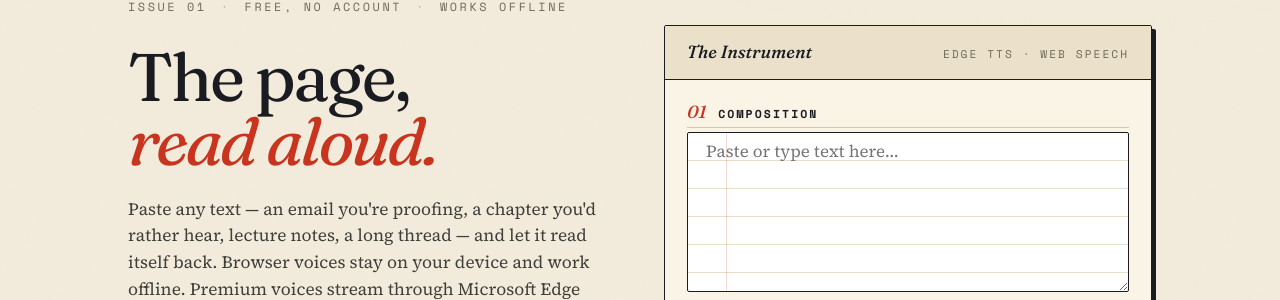
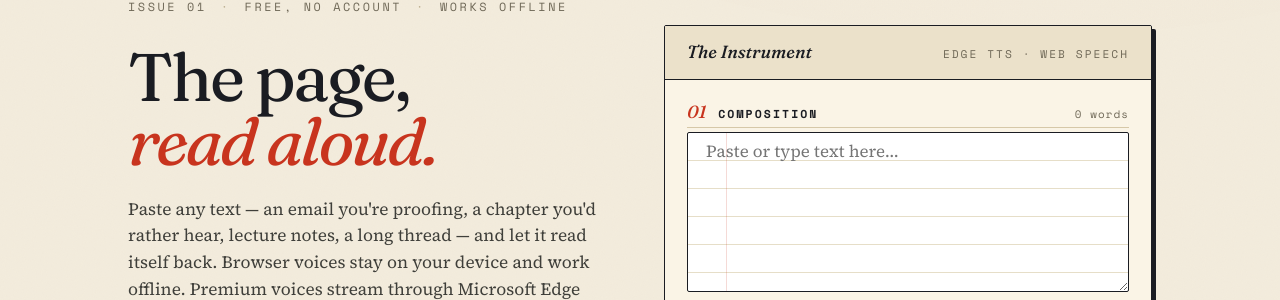
Before and after one commit to ndaly111/read-aloud, a Jekyll site: the page index.html, which Jekyll copies as it is, in a window 1280 px wide. Shown: the part 216-516 px from the top of the page. Built offline with Jekyll 4.4.1, drawn with Linux system fonts in a browser that asks for light colours.

Commit message:
Add live word counter to the Composition panel
Counts words in the TTS text input and displays in the "01 Composition"
header, updating on every keystroke.

```diff
--- a/index.html
+++ b/index.html
@@ -71,7 +71,7 @@
 
         <div class="tool-grid">
           <div class="tool-input">
-            <h3 class="section-label"><span class="section-num">01</span> Composition</h3>
+            <h3 class="section-label"><span class="section-num">01</span> Composition <span class="word-count" id="wordcount" aria-live="polite">0 words</span></h3>
             <textarea id="txt" placeholder="Paste or type text here…"></textarea>
             <div id="disp" aria-live="polite"></div>
           </div>
--- a/readaloud.js
+++ b/readaloud.js
@@ -74,6 +74,14 @@ const stopBtn = $('stop');
 const disp = $('disp');
 const statusEl = $('status');
 const errorEl = $('error');
+const wordCount = $('wordcount');
+
+function updateWordCount() {
+  if (!wordCount || !txt) return;
+  const trimmed = txt.value.trim();
+  const n = trimmed ? trimmed.split(/\s+/).length : 0;
+  wordCount.textContent = n === 1 ? '1 word' : n + ' words';
+}
 
 /* ========== GLOBALS ========== */
 let browserVoices = [];
@@ -127,7 +135,9 @@ let volChangeTimer = null; // Debounce for live volume changes that re-trigger b
   txt.addEventListener('input', () => {
     clearError();
     buildDisplay();
+    updateWordCount();
   });
+  updateWordCount();
   window.addEventListener('resize', autoSize);
   window.addEventListener('keydown', handleShortcuts);
 
--- a/styles.css
+++ b/styles.css
@@ -728,6 +728,14 @@ progress::-moz-progress-bar {
   letter-spacing: 0;
   color: var(--vermilion);
 }
+.word-count {
+  margin-left: auto;
+  font-weight: 400;
+  font-size: 0.68rem;
+  letter-spacing: 0.1em;
+  text-transform: none;
+  color: var(--ink-faded);
+}
 
 .tempo-label {
   display: grid;
```
